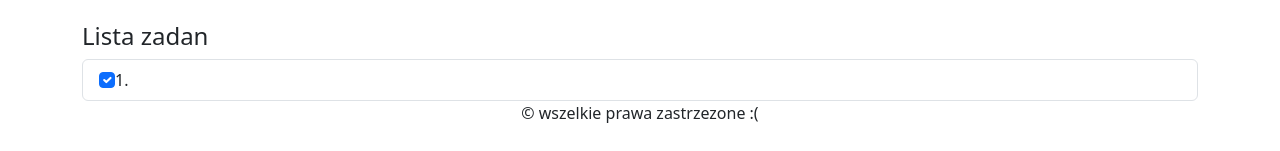
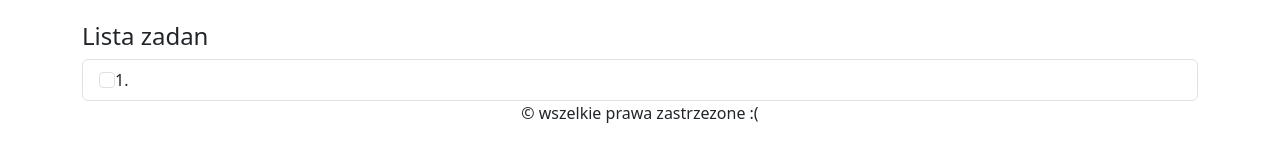
Before and after one commit to DominisSzef/angular4g1, an Angular app: page / in a window 1280 px wide. Both pictures are taken after a click on the button "Dodaj zadanie". Shown: the part 214-365 px from the top of the page. Built offline with nearby package versions, Linux system fonts and the light colour scheme.

Commit message:
ngContainer przykład jak mozna usuwac za pomoca checbox tego nie bedziemy uzywac

```diff
--- a/src/app/todo-list/todo-list.component.html
+++ b/src/app/todo-list/todo-list.component.html
@@ -6,14 +6,21 @@
 
 <div class="mt-4">
   <h4>Lista zadan</h4>
-  <ul class="list-group todos-list" *ngIf="todos.length > 0;else noTaasks">
-    <li class="list-group-item" *ngFor="let todo of todos; index as i">
-      <input type="checkbox" class="form-check-input my-1" [checked]="todo.isComplete">
-      <span class="todo-item">{{ i+1 }}. {{ todo.name }}</span>
-    </li>
+  <ul class="list-group todos-list" *ngIf="todos.length > 0;else noTasks;">
+
+    <ng-container *ngFor="let todo of todos; index as i">
+      <li class="list-group-item" *ngIf="!todo.isComplete" >
+        <input type="checkbox" class="form-check-input my-1"
+               [checked]="todo.isComplete"
+               (change)="changeTodoStatus(todo)"
+        >
+        <span class="todo-item">{{ i+1 }}. {{ todo.name }}</span>
+      </li>
+    </ng-container>
+
   </ul>
-<!--  <h5 *ngIf="todos.length === 0;">Brak zadan do wykonania</h5>-->
-  <ng-template #noTaasks>
-    <h5>Brak zadana do wykonania</h5>
+  <!--  <h5 *ngIf="todos.length === 0;">Brak zadan do wykonania</h5>-->
+  <ng-template #noTasks>
+    <h5>Brak zadan do wykonania</h5>
   </ng-template>
 </div>
--- a/src/app/todo-list/todo-list.component.ts
+++ b/src/app/todo-list/todo-list.component.ts
@@ -17,8 +17,12 @@ export class TodoListComponent {
   todos : ToDo[] = [];
 
   addTodo(todo:string) : void {
-    this.todos.push({name : todo,isComplete: true});
+    this.todos.push({name : todo,isComplete: false});
     console.log('Akt list todo: ',this.todos);
   }
   // defaultValue = "Test"; tu mozna dac jakis tekst
+  changeTodoStatus(todo: ToDo) {
+    todo.isComplete = !todo.isComplete;
+
+  }
 }
```
